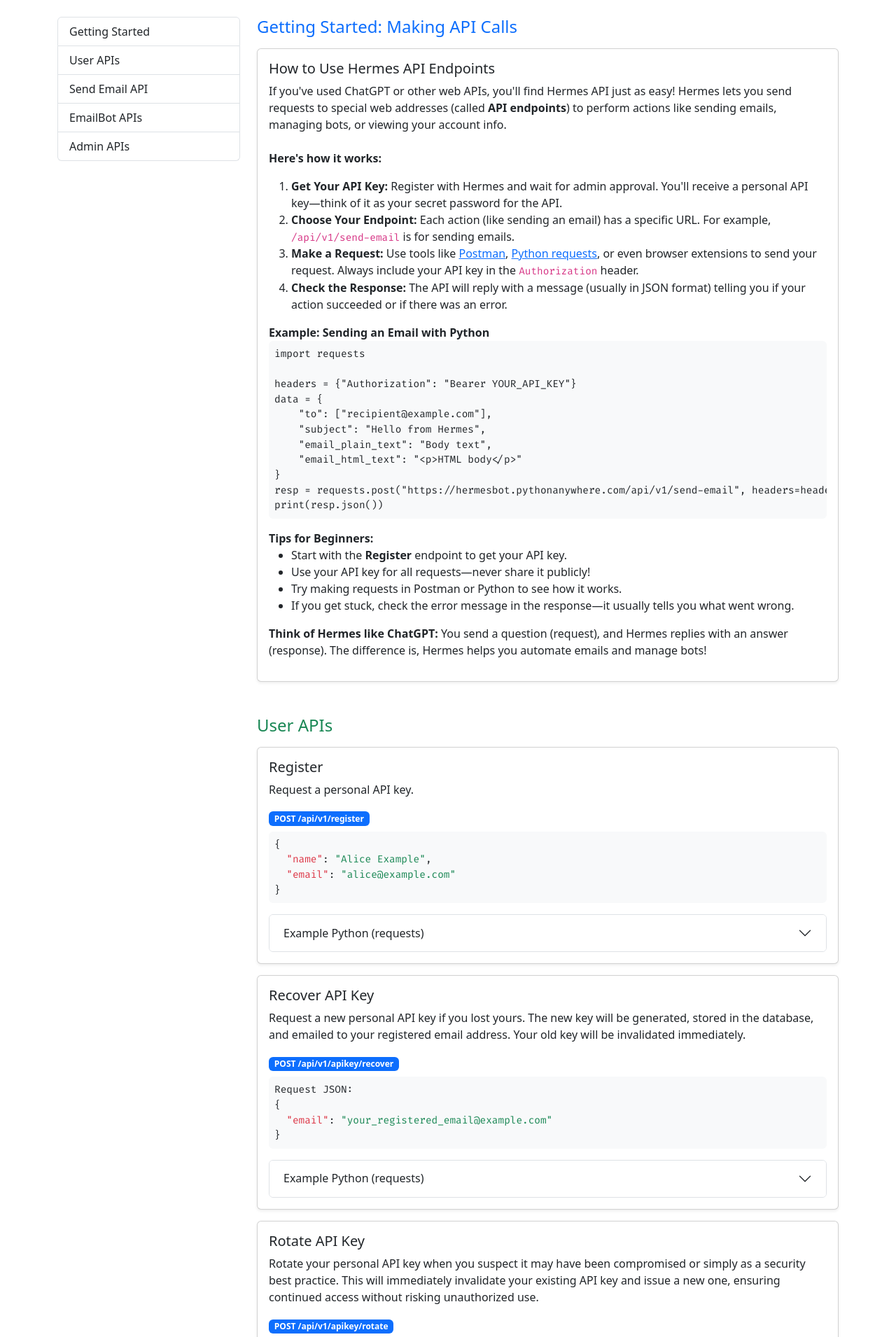
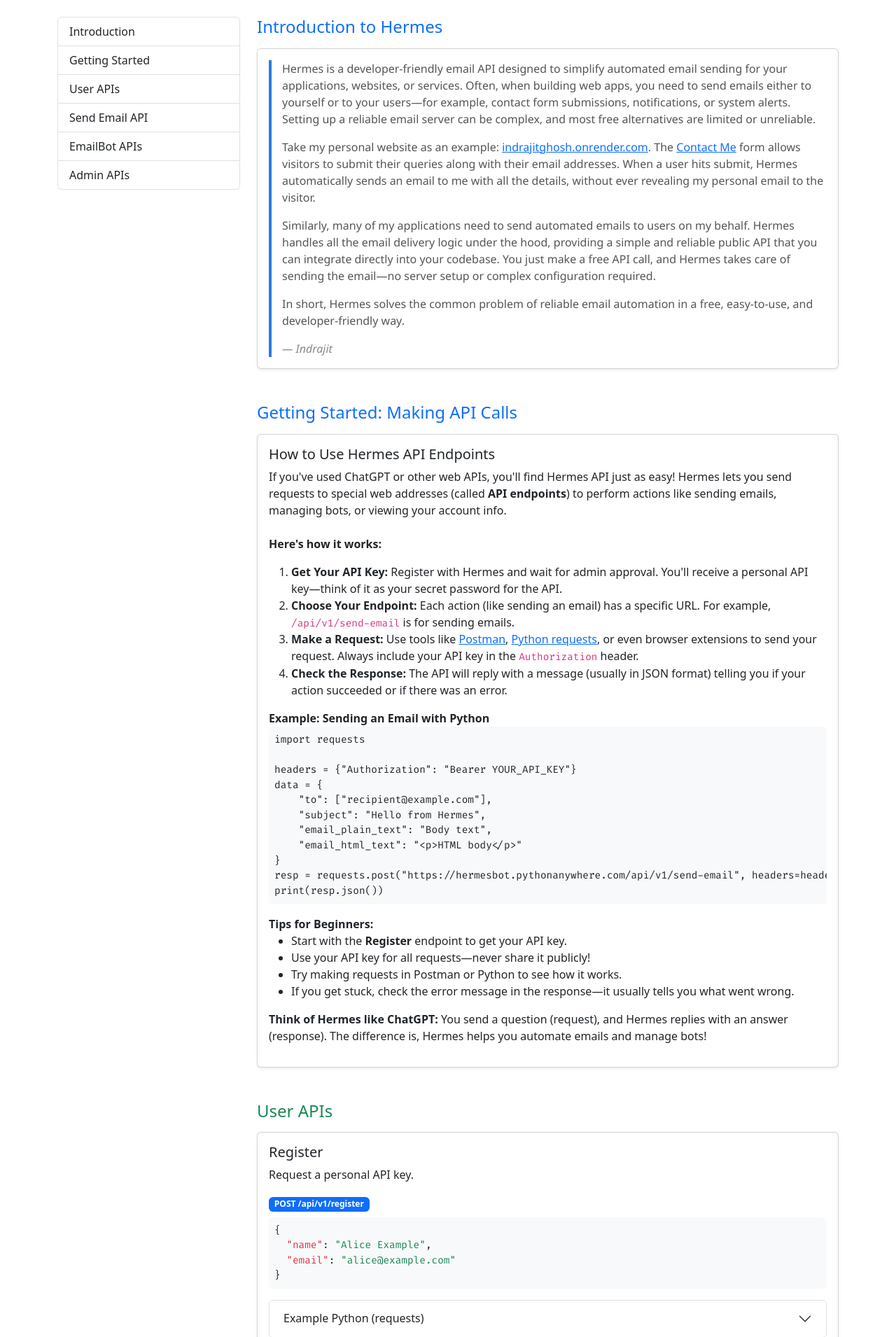
Before and after one commit to indrajit912/Hermes, a Flask app: page /docs in a window 1280 px wide. Shown: the part 56-1966 px from the top of the page at 70% size. Run offline with Flask 3, Linux system fonts and the light colour scheme; parts of the project's set-up code (start-up, migrations or seed data) failed here and were passed over.

Commit message:
doc updated: introduction added

```diff
--- a/app/api/email_api.py
+++ b/app/api/email_api.py
@@ -206,7 +206,7 @@
                 except Exception as e:
                     logger.warning(f"Failed to delete temp file {f}: {e}")
 
-        response_data = {"success": True, "message": "Email sent"}
+        response_data = {"success": True, "message": "Email successfully sent!"}
 
         # If Hermes default bot was used, include usage info
         if not bot_id:
--- a/app/templates/full_docs.html
+++ b/app/templates/full_docs.html
@@ -4,6 +4,7 @@
 <div class="row">
   <nav class="col-12 col-md-3 mb-4">
     <div class="list-group sticky-top">
+      <a href="#hermes-intro" class="list-group-item list-group-item-action">Introduction</a>
       <a href="#getting-started" class="list-group-item list-group-item-action">Getting Started</a>
       <a href="#user" class="list-group-item list-group-item-action">User APIs</a>
       <a href="#email" class="list-group-item list-group-item-action">Send Email API</a>
@@ -11,7 +12,40 @@
       <a href="#admin" class="list-group-item list-group-item-action">Admin APIs</a>
     </div>
   </nav>
+
   <div class="col-12 col-md-9">
+
+  <!-- Introduction to Hermes -->
+<section id="hermes-intro" class="mb-5">
+  <h2 class="h4 text-primary mb-3">Introduction to Hermes</h2>
+  <div class="card mb-3 shadow-sm">
+    <div class="card-body">
+      <blockquote style="font-family: 'Segoe UI', Tahoma, Geneva, Verdana, sans-serif; font-size: 16px; color: #555; border-left: 4px solid #2c7be5; padding-left: 15px; margin: 0;">
+        <p>
+          Hermes is a developer-friendly email API designed to simplify automated email sending for your applications, websites, or services.
+          Often, when building web apps, you need to send emails either to yourself or to your users—for example, contact form submissions, notifications, or system alerts.
+          Setting up a reliable email server can be complex, and most free alternatives are limited or unreliable.
+        </p>
+        <p>
+          Take my personal website as an example: <a href="https://indrajitghosh.onrender.com/" target="_blank">indrajitghosh.onrender.com</a>.
+          The <a href="https://indrajitghosh.onrender.com/contact/" target="_blank">Contact Me</a> form allows visitors to submit their queries along with their email addresses.
+          When a user hits submit, Hermes automatically sends an email to me with all the details, without ever revealing my personal email to the visitor.
+        </p>
+        <p>
+          Similarly, many of my applications need to send automated emails to users on my behalf. Hermes handles all the email delivery logic under the hood, providing a simple and reliable public API that you can integrate directly into your codebase.
+          You just make a free API call, and Hermes takes care of sending the email—no server setup or complex configuration required.
+        </p>
+        <p>
+          In short, Hermes solves the common problem of reliable email automation in a free, easy-to-use, and developer-friendly way.
+        </p>
+        <footer style="margin-top: 10px; font-style: italic; color: #888;">— Indrajit</footer>
+      </blockquote>
+    </div>
+  </div>
+</section>
+
+
+
       <!-- Getting Started: Making API Calls -->
       <section id="getting-started" class="mb-5">
         <h2 class="h4 text-primary mb-3">Getting Started: Making API Calls</h2>
@@ -52,6 +86,7 @@
           </div>
         </div>
       </section>
+
       <!-- User APIs -->
       <section id="user" class="mb-5">
         <h2 class="h4 text-success mb-3">User APIs</h2>
--- a/scripts/send_email_client.py
+++ b/scripts/send_email_client.py
@@ -14,8 +14,8 @@
 Usage:
 - Import `send_email_via_hermes` in your project, or run this script directly for a demo.
 """
+import os
 import base64
-import os
 import requests
 from typing import List, Optional, Dict, Any
 
```
Also changed, not shown: README.md.
